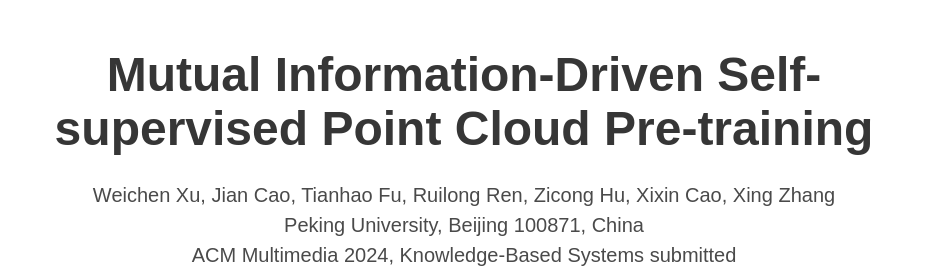
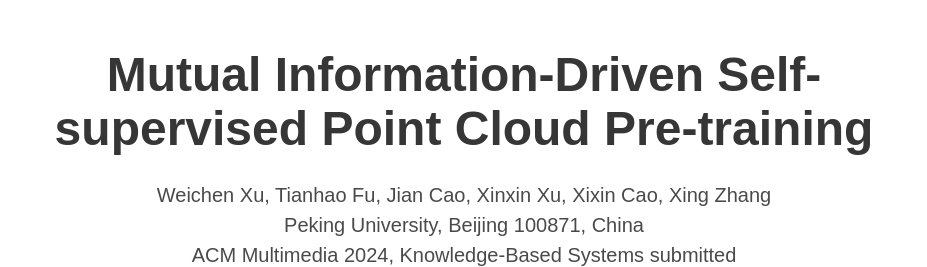
Before and after one commit to GPICTURE-Page/GPICTURE-Page.github.io, a plain HTML site: page index.html in a window 1280 px wide. Shown: the top 267 px of the page, without its empty margins (176-1103 px from the left). Drawn offline with nearby package versions, Linux system fonts and the light colour scheme; some icons are missing; a web font is replaced by a local one.

Commit message:
Initial commit

```diff
--- a/index.html
+++ b/index.html
@@ -56,7 +56,7 @@
             <div class="is-size-5 publication-authors">
               <!-- Paper authors -->
               <span class="author-block">
-                Weichen Xu, Jian Cao, Tianhao Fu, Ruilong Ren, Zicong Hu, Xixin Cao, Xing Zhang</span>
+                Weichen Xu, Tianhao Fu, Jian Cao, Xinxin Xu, Xixin Cao, Xing Zhang</span>
                   </div>
 
                   <div class="is-size-5 publication-authors">
```
